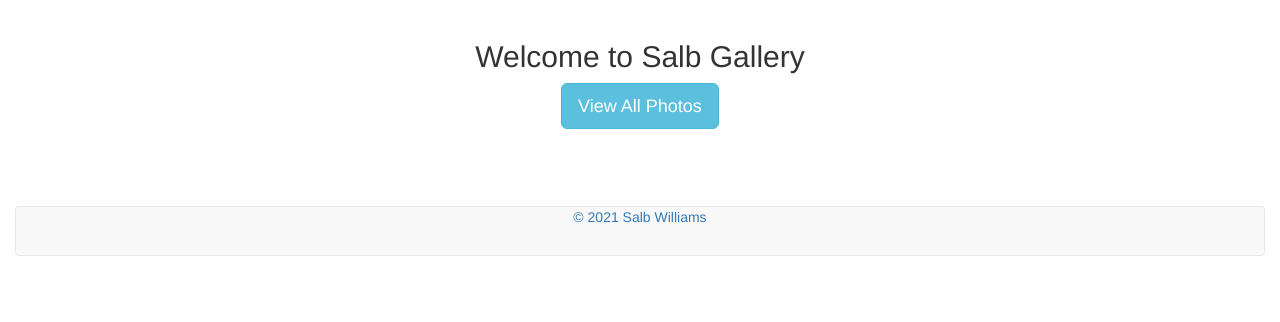
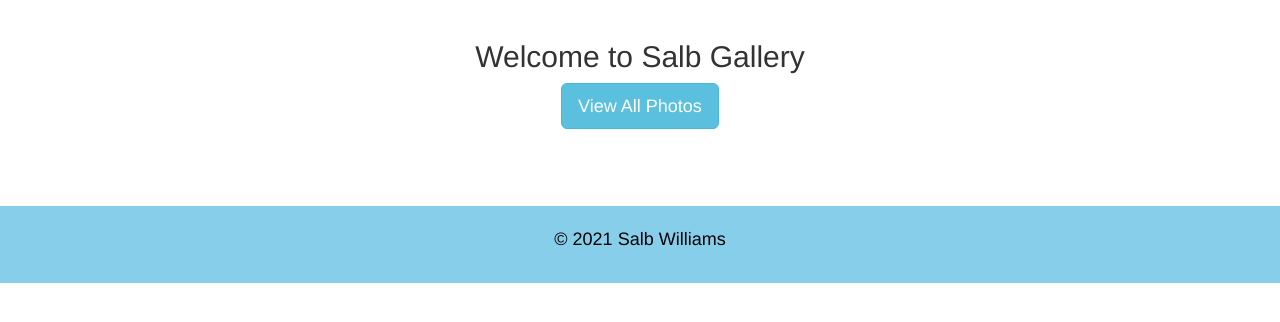
Before and after one commit to clarametto/Salb-Gallary, a Django app: page / in a window 1280 px wide. Shown: the part 52-374 px from the top of the page. Run offline with Django 3.2, Linux system fonts and the light colour scheme; some libraries are stand-ins or nearby versions.

Commit message:
sytle footer

```diff
--- a/salb_app/templates/base.html
+++ b/salb_app/templates/base.html
@@ -22,11 +22,12 @@
 {% include "navbar.html" %}
   {% block content %}
   {% endblock content %}
-  <div class="container-fluid">
-    <div class="navbar navbar-default footer">
+  <div class="container-fluid" style="background-color: skyblue;">
+    <div class="navbar footer">
       <div class="container">
-        <p class="text-center">
-             <a href="" target="_blank" >© 2021 Salb Williams</a>
+        <p class="text-center" >
+          <br>
+             <a href="" style="color: black; font-size: 18px;" target="_blank" >© 2021 Salb Williams</a>
         </p>
 
       </div>
```
